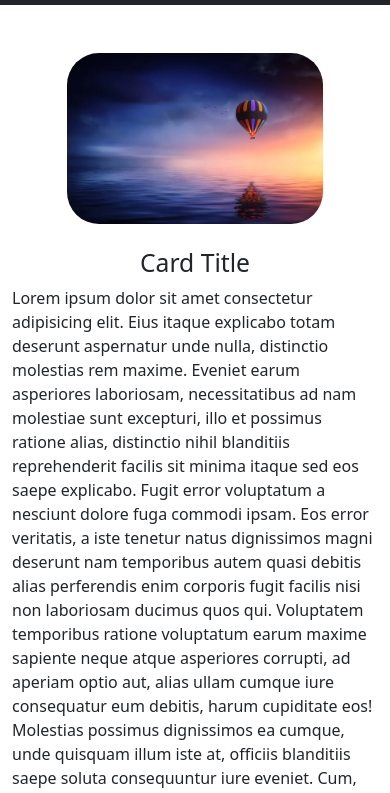
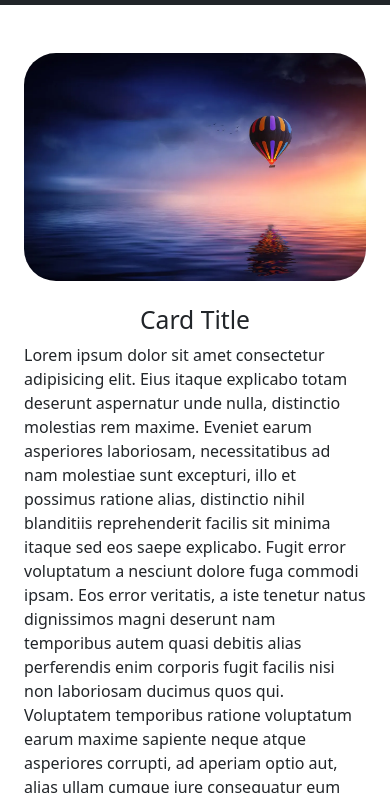
Before and after one commit to khalikvv/grid, a plain HTML site: page detail.html in a window 390 px wide. Shown: the part 51-844 px from the top of the page. Drawn offline with Linux system fonts and the light colour scheme.

Commit message:
some problem fixed

```diff
--- a/detail.html
+++ b/detail.html
@@ -4,8 +4,20 @@
 <head>
   <meta charset="UTF-8" />
   <meta name="viewport" content="width=device-width, initial-scale=1.0" />
-  <title>grid</title>
+  <title>detail</title>
+  <link rel="shortcut icon" href="https://static.vecteezy.com/system/resources/previews/019/637/202/non_2x/blue-tape-circle-logo-icon-free-png.png" type="image/x-icon">
   <link rel="stylesheet" href="bootstrap.css" />
+  <style>
+    .my_img {
+      width: 60%; !important
+      height: auto;
+    }
+    @media  screen and (max-width: 768px) {
+      .my_img {
+        width: 100%; !important
+      }
+    }
+  </style>
 </head>
 
 <body>
@@ -52,9 +64,11 @@
   <!-- navbar end -->
 
   <!-- card detail section begin -->
-  <div class="container mt-5">
+  <div class="container mt-5 px-4 px-md-0">
     <div class="d-flex justify-content-center">
-      <img src="backlit.webp" alt="backlit" style="width: 70%; height: auto;" class="rounded-5">
+      <img src="backlit.webp"
+           alt="backlit"
+           class="rounded-5 my_img">
     </div>
     <div class="py-4">
       <h2 class="text-center">Card Title</h2>
@@ -66,7 +80,7 @@
         enim corporis fugit facilis nisi non laboriosam ducimus quos qui. Voluptatem temporibus ratione voluptatum earum
         maxime sapiente neque atque asperiores corrupti, ad aperiam optio aut, alias ullam cumque iure consequatur eum
         debitis, harum cupiditate eos! Molestias possimus dignissimos ea cumque, unde quisquam illum iste at, officiis
-        blanditiis saepe soluta consequuntur iure eveniet. Cum, voluptates molestias omnis aliquam modi doloremque vel
+        blanditiis saepe soluta consequuntur iure eveniet. M. ya budu lybit tebya vsegda cum, voluptates molestias omnis aliquam modi doloremque vel
         harum qui nam accusantium! Quidem vero ducimus nesciunt amet perspiciatis, autem aspernatur explicabo porro
         blanditiis quis ex sed adipisci veritatis asperiores totam fugiat atque ea dignissimos mollitia sunt quam beatae
         possimus. Animi, minus. Quasi error est amet ad culpa odit? Repellat ducimus nam, sint repellendus culpa autem,
```
Also changed, not shown: index.html (+4 -0 lines).
